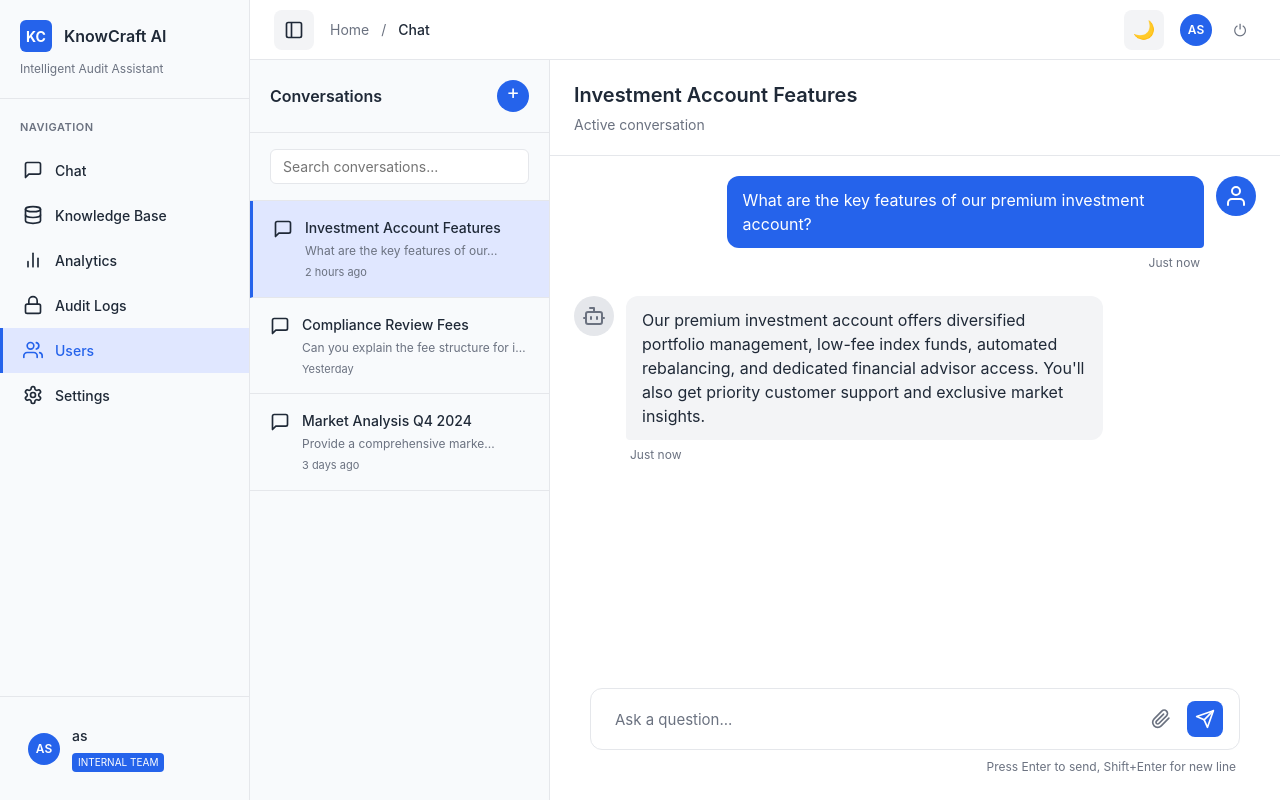
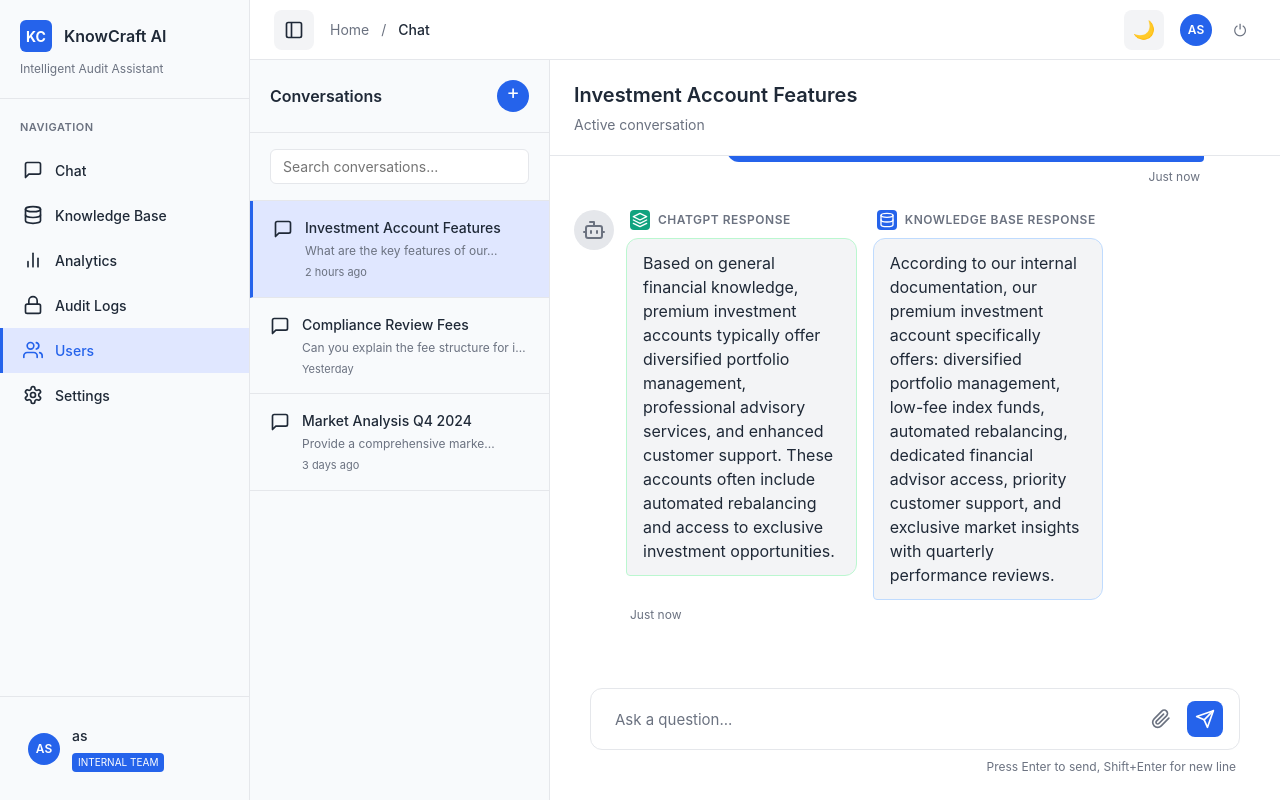
Before and after one commit to NehaS05/knowCraftAngular, an Angular app: page /chat in a window 1280 px wide. Built offline with nearby package versions, Linux system fonts and the light colour scheme; sample sign-in values are in the browser's storage.

Commit message:
chatgpt and knoweldgebase changes

```diff
--- a/src/app/modules/chat/chat.component.css
+++ b/src/app/modules/chat/chat.component.css
@@ -207,6 +207,91 @@
   background: var(--button-bg);
   color: var(--text-primary);
   border-radius: 12px 12px 12px 4px;
+}
+
+/* Dual Response Layout */
+.dual-response-container {
+  display: flex;
+  gap: 16px;
+  width: 100%;
+}
+
+.response-column {
+  flex: 1 1 50%; /* Grow, shrink, and base width of 50% */
+  width: 50%;
+  min-width: 0; /* Allows flex items to shrink below their content size */
+  box-sizing: border-box;
+}
+
+.response-header {
+  display: flex;
+  align-items: center;
+  gap: 8px;
+  margin-bottom: 8px;
+  padding: 0 4px;
+}
+
+.response-icon {
+  width: 20px;
+  height: 20px;
+  border-radius: 4px;
+  display: flex;
+  align-items: center;
+  justify-content: center;
+  flex-shrink: 0;
+}
+
+.chatgpt-icon {
+  background: #10a37f;
+  color: white;
+}
+
+.kb-icon {
+  background: #2563eb;
+  color: white;
+}
+
+.response-title {
+  font-size: 12px;
+  font-weight: 600;
+  color: var(--text-secondary);
+  text-transform: uppercase;
+  letter-spacing: 0.5px;
+}
+
+.chatgpt-response {
+  background: #f0fdf4;
+  border: 1px solid #bbf7d0;
+  color: #166534;
+  border-radius: 12px;
+}
+
+.kb-response {
+  background: #eff6ff;
+  border: 1px solid #bfdbfe;
+  color: #1e40af;
+  border-radius: 12px;
+}
+
+/* Dark theme adjustments */
+[data-theme="dark"] .chatgpt-response {
+  background: rgba(16, 163, 127, 0.1);
+  border-color: rgba(16, 163, 127, 0.3);
+  color: #6ee7b7;
+}
+
+[data-theme="dark"] .kb-response {
+  background: rgba(37, 99, 235, 0.1);
+  border-color: rgba(37, 99, 235, 0.3);
+  color: #93c5fd;
+}
+
+/* Responsive adjustments for smaller screens */
+@media (max-width: 768px) {
+  .dual-response-container {
+    flex-direction: column;
+    gap: 12px;
+  }
 }
 
 .user-message {
--- a/src/app/modules/chat/chat.component.html
+++ b/src/app/modules/chat/chat.component.html
@@ -51,9 +51,48 @@
               <svg xmlns="http://www.w3.org/2000/svg" width="24" height="24" viewBox="0 0 24 24" fill="none" stroke="currentColor" stroke-width="2" stroke-linecap="round" stroke-linejoin="round" class="lucide lucide-bot w-5 h-5"><path d="M12 8V4H8"></path><rect width="16" height="12" x="4" y="8" rx="2"></rect><path d="M2 14h2"></path><path d="M20 14h2"></path><path d="M15 13v2"></path><path d="M9 13v2"></path></svg>
             </div>
             <div class="message-wrapper">
-              <div class="message-content">
+              <!-- Dual Response Layout -->
+              <div class="dual-response-container" *ngIf="message.chatGptResponse || message.knowledgeBaseResponse">
+                <!-- ChatGPT Response -->
+                <div class="response-column">
+                  <div class="response-header">
+                    <div class="response-icon chatgpt-icon">
+                      <svg width="16" height="16" viewBox="0 0 24 24" fill="none" stroke="currentColor" stroke-width="2" stroke-linecap="round" stroke-linejoin="round">
+                        <path d="M12 2L2 7l10 5 10-5-10-5z"></path>
+                        <path d="M2 17l10 5 10-5"></path>
+                        <path d="M2 12l10 5 10-5"></path>
+                      </svg>
+                    </div>
+                    <span class="response-title">ChatGPT Response</span>
+                  </div>
+                  <div class="message-content chatgpt-response">
+                    {{ message.chatGptResponse || 'No ChatGPT response available' }}
+                  </div>
+                </div>
+
+                <!-- Knowledge Base Response -->
+                <div class="response-column">
+                  <div class="response-header">
+                    <div class="response-icon kb-icon">
+                      <svg width="16" height="16" viewBox="0 0 24 24" fill="none" stroke="currentColor" stroke-width="2" stroke-linecap="round" stroke-linejoin="round">
+                        <ellipse cx="12" cy="5" rx="9" ry="3"></ellipse>
+                        <path d="M21 12c0 1.66-4 3-9 3s-9-1.34-9-3"></path>
+                        <path d="M3 5v14c0 1.66 4 3 9 3s9-1.34 9-3V5"></path>
+                      </svg>
+                    </div>
+                    <span class="response-title">Knowledge Base Response</span>
+                  </div>
+                  <div class="message-content kb-response">
+                    {{ message.knowledgeBaseResponse || 'No Knowledge Base response available' }}
+                  </div>
+                </div>
+              </div>
+
+              <!-- Legacy content for backward compatibility -->
+              <div class="message-content" *ngIf="message.content && !message.chatGptResponse && !message.knowledgeBaseResponse">
                 {{ message.content }}
               </div>
+
               <div class="message-meta">
                 <span class="message-time">{{ getTimeAgo(message.timestamp) }}</span>
               </div>
--- a/src/app/modules/chat/chat.component.ts
+++ b/src/app/modules/chat/chat.component.ts
@@ -4,6 +4,8 @@ interface Message {
   content: string;
   isUser: boolean;
   timestamp: Date;
+  chatGptResponse?: string;
+  knowledgeBaseResponse?: string;
 }
 
 interface Conversation {
@@ -36,9 +38,11 @@ export class ChatComponent implements OnInit, AfterViewChecked {
           timestamp: new Date()
         },
         {
-          content: 'Our premium investment account offers diversified portfolio management, low-fee index funds, automated rebalancing, and dedicated financial advisor access. You\'ll also get priority customer support and exclusive market insights.',
+          content: '',
           isUser: false,
-          timestamp: new Date()
+          timestamp: new Date(),
+          chatGptResponse: 'Based on general financial knowledge, premium investment accounts typically offer diversified portfolio management, professional advisory services, and enhanced customer support. These accounts often include automated rebalancing and access to exclusive investment opportunities.',
+          knowledgeBaseResponse: 'According to our internal documentation, our premium investment account specifically offers: diversified portfolio management, low-fee index funds, automated rebalancing, dedicated financial advisor access, priority customer support, and exclusive market insights with quarterly performance reviews.'
         }
       ]
     },
@@ -54,9 +58,11 @@ export class ChatComponent implements OnInit, AfterViewChecked {
           timestamp: new Date()
         },
         {
-          content: 'Our compliance review fees are structured based on the complexity and scope of the review. Basic reviews start at $500, while comprehensive audits can range from $2,000 to $10,000 depending on your organization\'s size and requirements.',
+          content: '',
           isUser: false,
-          timestamp: new Date()
+          timestamp: new Date(),
+          chatGptResponse: 'Compliance review fees generally vary based on the scope and complexity of the audit. Industry standards typically range from a few hundred dollars for basic reviews to several thousand for comprehensive audits.',
+          knowledgeBaseResponse: 'Our compliance review fee structure: Basic reviews start at $500, Standard reviews range from $1,500-$3,000, Comprehensive audits range from $2,000-$10,000 depending on organization size. Additional fees may apply for expedited reviews or specialized compliance areas.'
         }
       ]
     },
@@ -72,9 +78,11 @@ export class ChatComponent implements OnInit, AfterViewChecked {
           timestamp: new Date()
         },
         {
-          content: 'Q4 2024 market analysis shows strong performance in technology and healthcare sectors. The S&P 500 has shown resilience with a 12% year-to-date gain. Key trends include AI adoption, renewable energy growth, and continued interest rate stabilization.',
+          content: '',
           isUser: false,
-          timestamp: new Date()
+          timestamp: new Date(),
+          chatGptResponse: 'Q4 2024 market trends show continued growth in technology sectors, particularly AI and cloud computing. Healthcare and renewable energy sectors are also showing strong performance. Interest rates appear to be stabilizing after recent adjustments.',
+          knowledgeBaseResponse: 'Our Q4 2024 internal market analysis: S&P 500 achieved 12% YTD gain, Technology sector up 18%, Healthcare sector up 14%. Key investment opportunities identified in AI adoption, renewable energy infrastructure, and emerging markets. Recommended portfolio allocation: 40% tech, 25% healthcare, 20% renewable energy, 15% diversified.'
         }
       ]
     }
@@ -163,9 +171,11 @@ export class ChatComponent implements OnInit, AfterViewChecked {
       // Simulate AI response after a short delay
       setTimeout(() => {
         const aiMessage: Message = {
-          content: `I received your message: "${messageText}". This is a demo response. In a real application, this would be processed by an AI service.`,
+          content: '',
           isUser: false,
-          timestamp: new Date()
+          timestamp: new Date(),
+          chatGptResponse: `Based on general knowledge, I can provide information about "${messageText}". This is a ChatGPT-style response that draws from general training data and common knowledge patterns.`,
+          knowledgeBaseResponse: `According to our internal knowledge base regarding "${messageText}": This response is generated from our specific company documentation, policies, and proprietary information that provides more accurate and contextual answers.`
         };
         this.currentMessages.push(aiMessage);
         if (this.selectedConversation) {
```
